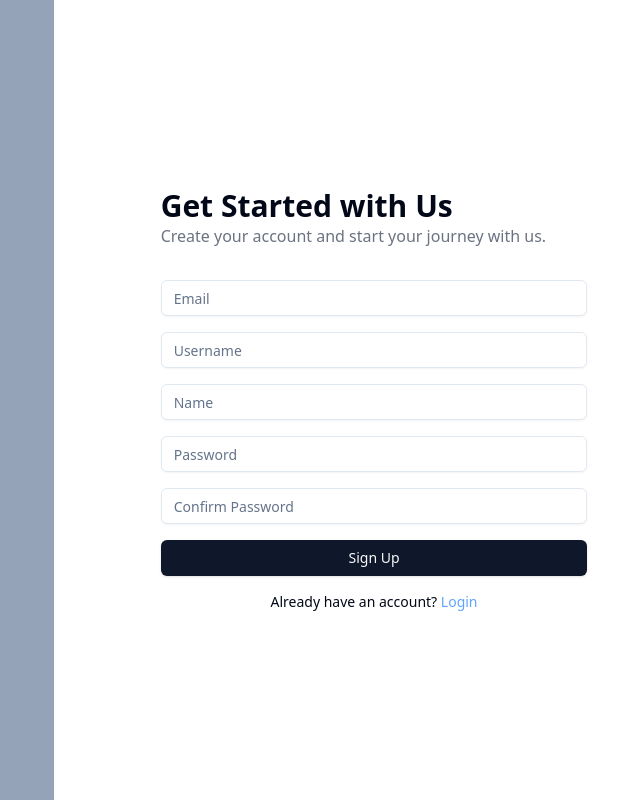
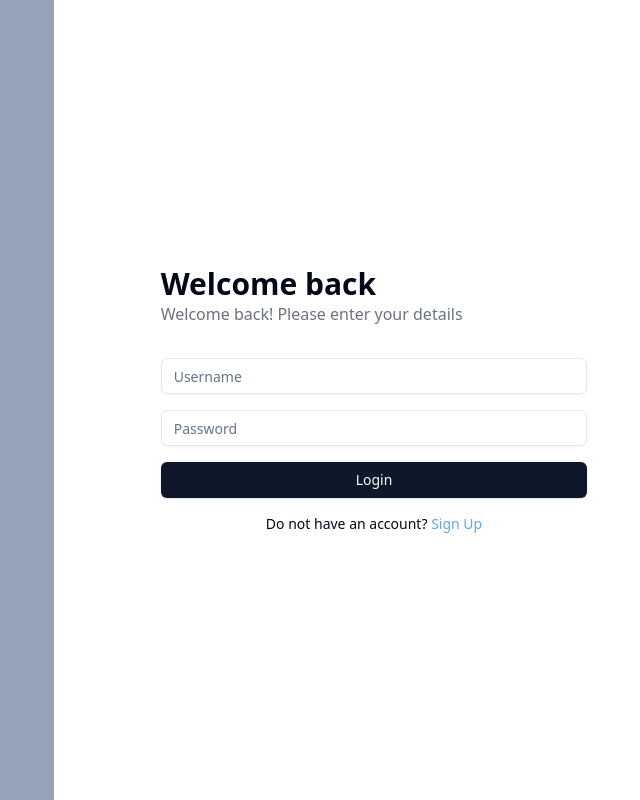
Before and after one commit to mandleyaditya18/expense-tracker-frontend, a React (Vite) app: page /login in a window 1280 px wide. Shown: the whole page, without its empty margins (586-1226 px from the left). Built offline with nearby package versions, Linux system fonts and the light colour scheme.

Commit message:
react router setup

```diff
--- a/package.json
+++ b/package.json
@@ -17,6 +17,7 @@
     "clsx": "^2.1.1",
     "react": "^18.3.1",
     "react-dom": "^18.3.1",
+    "react-router-dom": "^6.26.1",
     "tailwind-merge": "^2.5.2",
     "tailwindcss-animate": "^1.0.7"
   },
--- a/src/App.tsx
+++ b/src/App.tsx
@@ -1,6 +1,14 @@
-// import Login from "./pages/Login";
+import { createBrowserRouter, RouterProvider } from "react-router-dom";
+
+import Login from "./pages/Login";
 import SignUp from "./pages/SignUp";
 
+const router = createBrowserRouter([
+  { path: "/", element: <div>Root path</div> },
+  { path: "/login", element: <Login /> },
+  { path: "/signup", element: <SignUp /> },
+]);
+
 export default function App() {
-  return <SignUp />;
+  return <RouterProvider router={router} />;
 }
--- a/src/pages/Login.tsx
+++ b/src/pages/Login.tsx
@@ -1,3 +1,5 @@
+import { Link } from "react-router-dom";
+
 import { Button } from "@/components/ui/button";
 import { Input } from "@/components/ui/input";
 
@@ -19,7 +21,9 @@ const Login = () => {
         </form>
         <h6 className="text-sm mt-4 text-center">
           Do not have an account?{" "}
-          <span className="text-blue-400 cursor-pointer">Sign Up</span>
+          <Link to="/signup" className="text-blue-400 cursor-pointer">
+            Sign Up
+          </Link>
         </h6>
       </section>
     </main>
--- a/src/pages/SignUp.tsx
+++ b/src/pages/SignUp.tsx
@@ -1,3 +1,5 @@
+import { Link } from "react-router-dom";
+
 import { Button } from "@/components/ui/button";
 import { Input } from "@/components/ui/input";
 
@@ -22,7 +24,9 @@ const SignUp = () => {
         </form>
         <h6 className="text-sm mt-4 text-center">
           Already have an account?{" "}
-          <span className="text-blue-400 cursor-pointer">Login</span>
+          <Link to="/login" className="text-blue-400 cursor-pointer">
+            Login
+          </Link>
         </h6>
       </section>
     </main>
```
Also changed, not shown: 1 other file (tests, documents, lock files or other folders).
